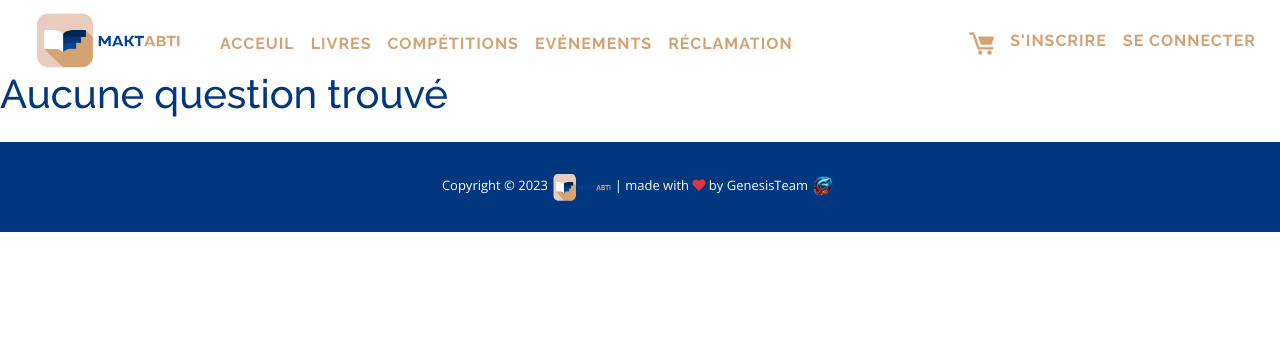
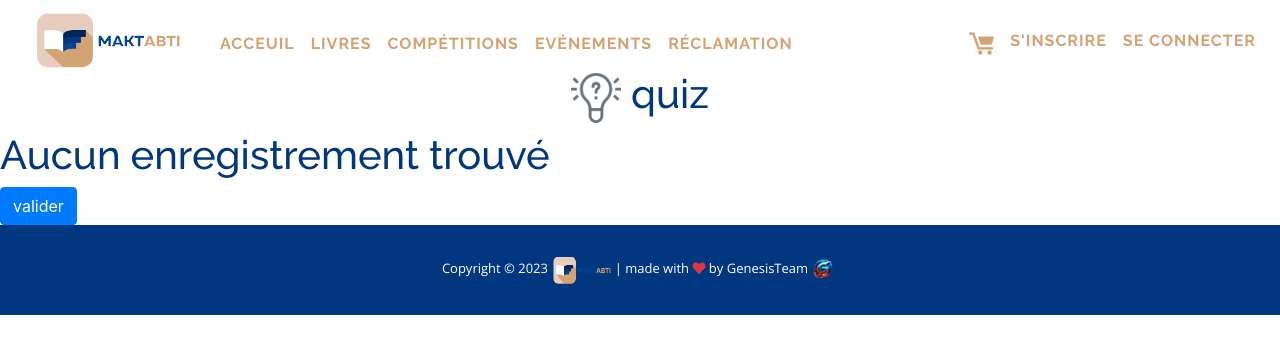
Before and after one commit to PIDEV-3A-2023/Genesis-3A13, a Symfony app: template templates/competition_front/quiz.html.twig in a window 1280 px wide. Shown: the top 354 px of the page. Run offline with Twig, Linux system fonts and the light colour scheme; the template is opened without the code that fills it, so the values that code supplies are empty; some libraries are stand-ins or nearby versions.

Commit message:
display quiz fror participation in form from data base

```diff
--- a/src/Entity/Question.php
+++ b/src/Entity/Question.php
@@ -70,10 +70,7 @@ private $choix3;
  *
  * @ORM\Column(name="reponse_correct", type="string", length=255, nullable=false)
  * @Assert\NotBlank(message="Le champ réponse correcte est obligatoire")
- * @Assert\Choice(
- *     choices={"choix1", "choix2", "choix3"},
- *     message="La réponse correcte doit être l'un des choix proposés"
- * )
+
  */
 private $reponseCorrect;
 
--- a/templates/competition_front/quiz.html.twig
+++ b/templates/competition_front/quiz.html.twig
@@ -1,44 +1,45 @@
-
 {% extends 'baseFront.html.twig' %}
 
 
-{% block title %}Compétitions
+{% block title %}Quiz
 {% endblock %}
 
 {% block body %}
-    <table class="table">
-        <tbody>
-        {% for question in questions %}
-            <tr>
-                <th class="text-primary fw-bold">IdQuestion</th>
-                <td>{{ question.idQuestion }}</td>
-            </tr>
-            <tr>
-                <th class="text-primary fw-bold">Question</th>
-                <td>{{ question.question }}</td>
-            </tr>
-            <tr>
-                <th class="text-primary fw-bold">Choix1</th>
-                <td>{{ question.choix1 }}</td>
-            </tr>
-            <tr>
-                <th class="text-primary fw-bold">Choix2</th>
-                <td>{{ question.choix2 }}</td>
-            </tr>
-            <tr>
-                <th class="text-primary fw-bold">Choix3</th>
-                <td>{{ question.choix3 }}</td>
-            </tr>
-            <tr>
-                <th class="text-success fw-bold">ReponseCorrect</th>
-                <td class="text-success">{{ question.reponseCorrect }}</td>
-            </tr>{% else %}
+	<div class="d-flex justify-content-center">
+		<div class="mb-3 mb-lg-0">
+			<h1>
+				<span class="sidebar-icon">
 
-					<h1>Aucune question trouvé</h1>
+					<img src="{{asset('Back/img/icons/ideas.png')}}" width="50" height="50" class="icon icon-s me-2" fill="currentColor" viewbox="0 0 20 20" class="card-img-top rounded-circle border-white" alt="Logout">
 
-				{% endfor %}
+				</span>quiz</h1>
+
+		</div>
+	</div>
+	<form id="quiz-form">
+		{% for question in questions %}
+			<div class="form-group">
+				<label for="question1">{{ question.question }}</label>
+				<div class="radio">
+					<label><input type="radio" name="question1" value="{{ question.choix1 }}">
+						{{ question.choix1  }}</label>
+				</div>
+				<div class="radio">
+					<label><input type="radio" name="question1" value="{{ question.choix2 }}">
+						{{ question.choix2 }}</label>
+				</div>
+				<div class="radio">
+					<label><input type="radio" name="question1" value="{{ question.choix3 }}">
+						{{ question.choix3  }}</label>
+				</div>
+			</div>
+		{% else %}
+
+			<h1>Aucun enregistrement trouvé</h1>
+
+		{% endfor %}
 
 
-        </tbody>
-    </table>
+		<button type="submit" class="btn btn-primary">valider</button>
+	</form>
 {% endblock %}
```
